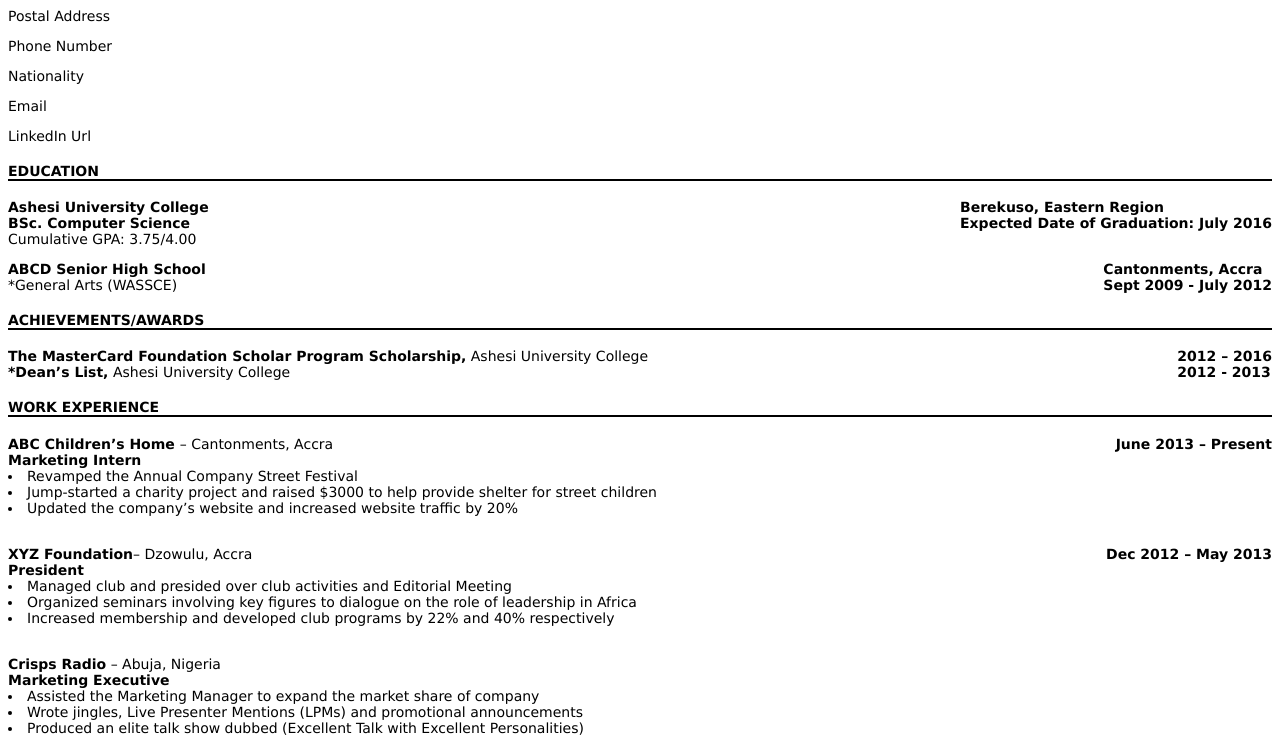
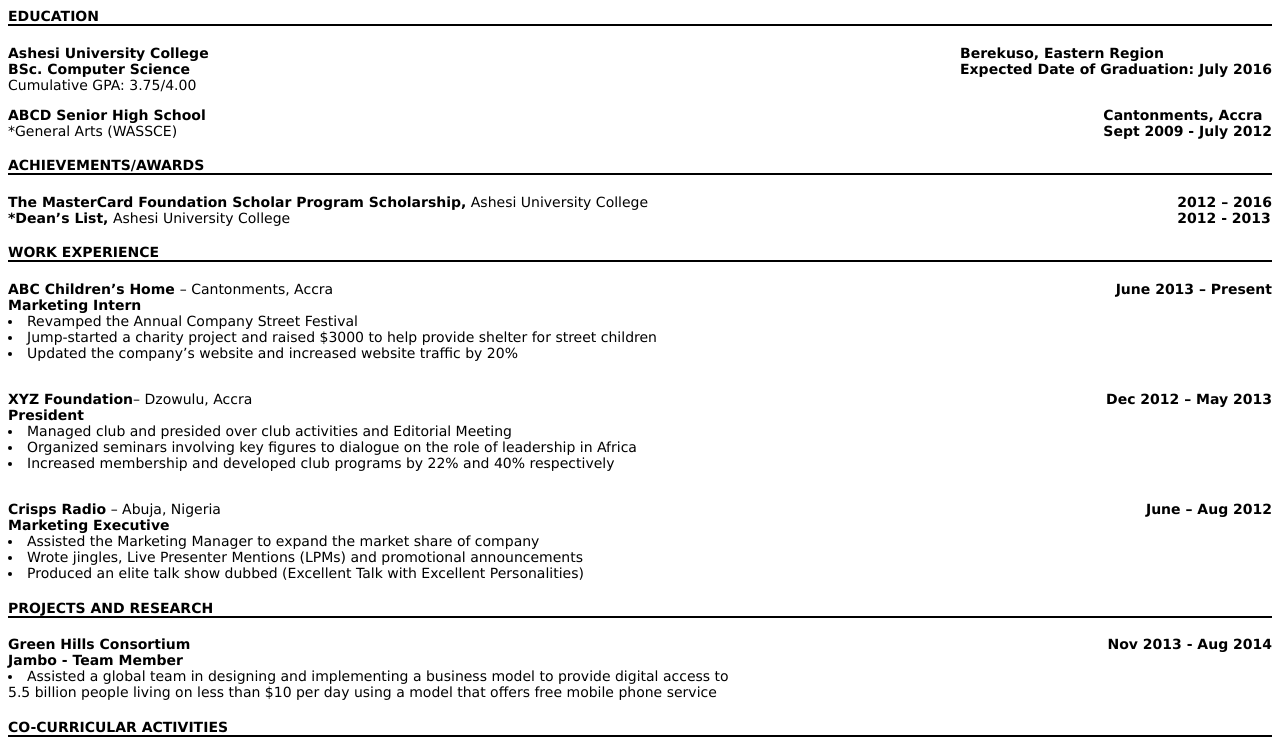
Before and after one commit to abena-okyere/first-assignment, a plain HTML site: page output.html in a window 1280 px wide. Shown: the top 752 px of the page. Drawn offline with Linux system fonts and the light colour scheme.

Commit message:
Update output.html

```diff
--- a/output.html
+++ b/output.html
@@ -2,39 +2,18 @@
  <head>
     <link rel = "stylesheet" type="text/css" href="design.css">
     <script type="text/javascrypt" src="form.js"></script>
-<title>
-    <h4 >
-        <strong>
-        Name
-    </strong>
 
-    </h4>
-</title>
+<title>Ashesi CV</title>
 </head>
+
 <body>
-<div id="header">
-    <p style="align-content: center;">
-        Postal Address
-    </p>
-</div>
-<div id="header">
-    <p style="align-content: center;">
-        Phone Number
-    </p>
-    <p style="align-content: center;">
-        Nationality
-    </p>
-</div>
-<div id="header">
-    <p style="align-content: center;">
-        Email
-    <p>
-</div>
-<div id="header">
-    <p style="align-content: center;">
-        LinkedIn Url
-    </p>
-</div>
+    <div  style="text-align:center">
+        <p style= "text-align: center" id="name"><span id="First_name"></span> <span id="Middle_name"></span> <span id="Last_name"></span></p>
+        <p style= "text-align: center" id="Gen_der"></p>
+        <p style= "text-align: center" id="Add_ress"></p>
+        <p style= "text-align: center" id="Pho_ne"></p>
+        <p style= "text-align: center" id="Ema_il"></p>
+    </div>
 
 <h4 style="border-bottom: 2px solid;">EDUCATION</h4>
 <p>
@@ -171,9 +150,16 @@
 
 <p>
     <div style="float: right;">
+        <strong>June – Aug 2012</strong>
+        <br>
+    </div>
 <br>
 <br>
 <br>
+<br>
+<br>
+
+<h4 style="border-bottom: 2px solid;" >PROJECTS AND RESEARCH</h4>
 <p>
     <div style="float: left;">
         <strong>Green Hills Consortium</strong> <br>
@@ -268,5 +254,6 @@
         <br>
     </div>
 </p>
+
     </body>
 </html>
```
